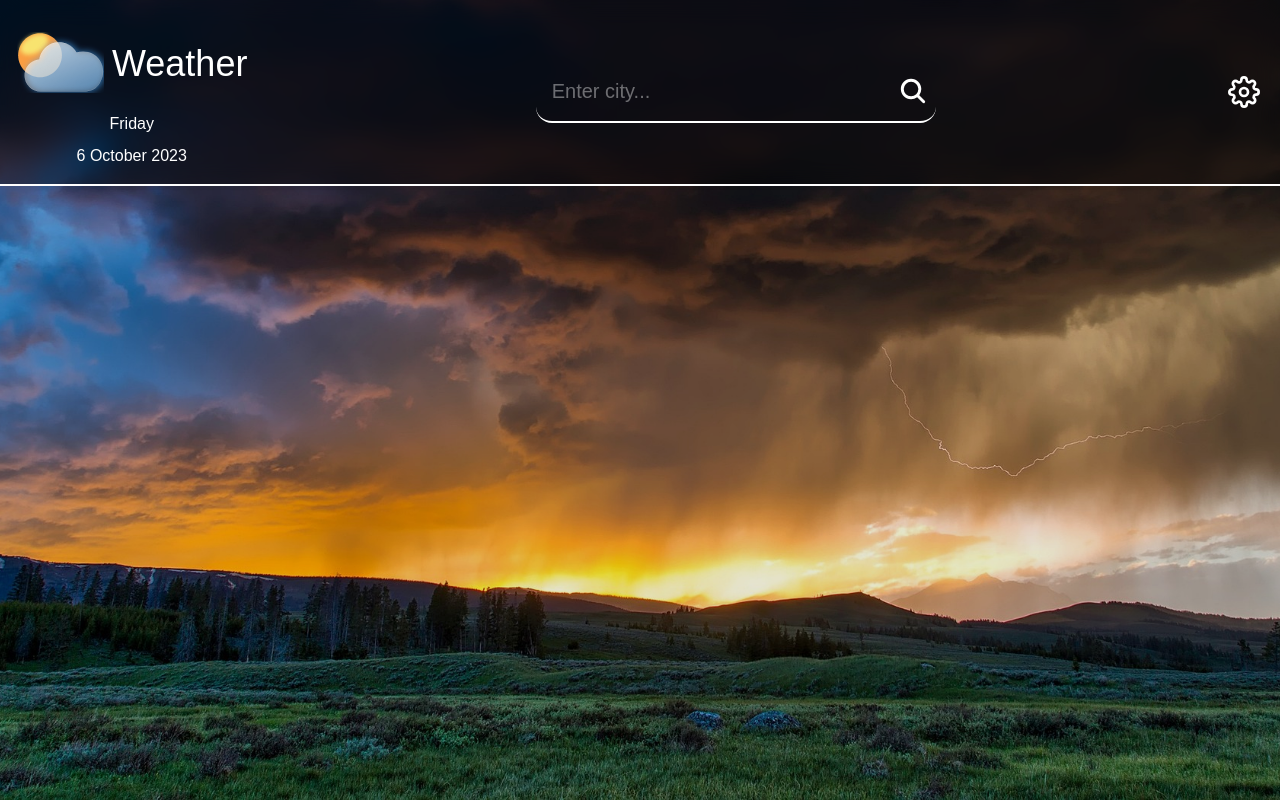
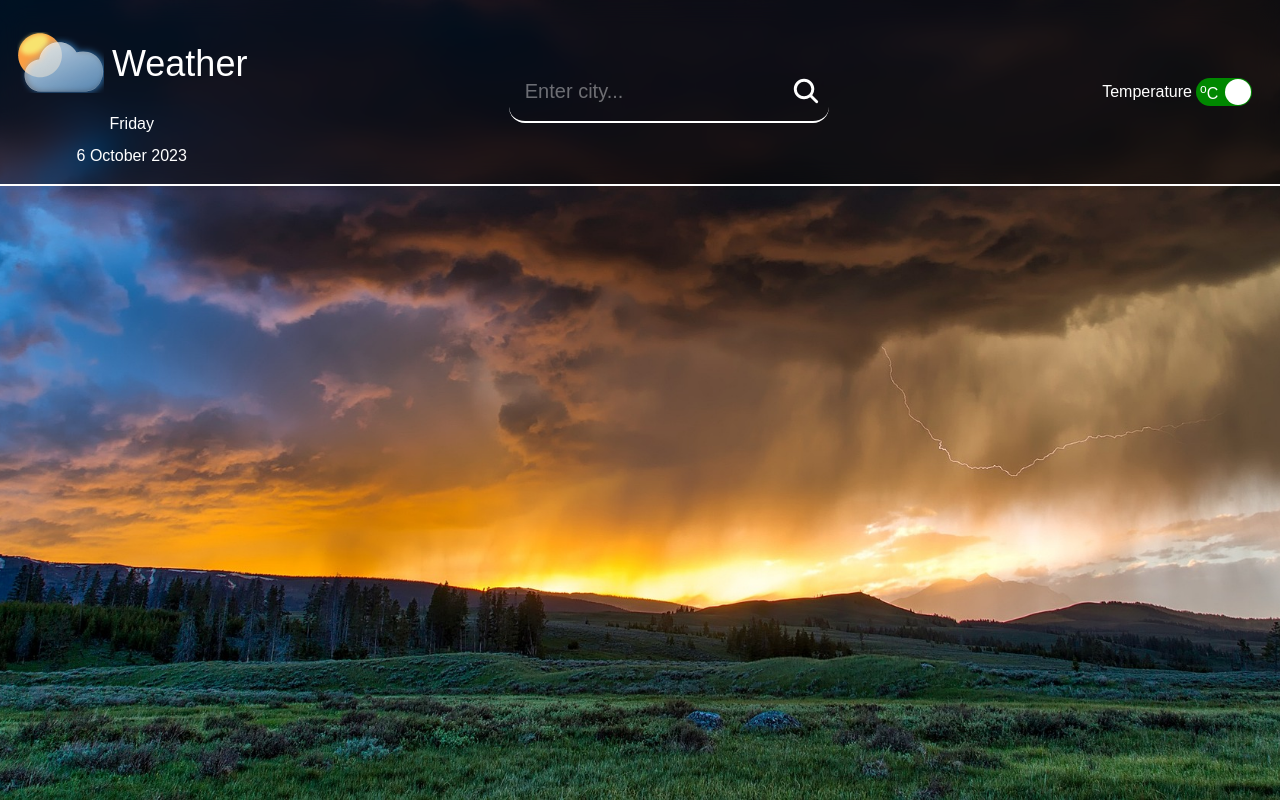
Before and after one commit to Andrgoit/react-weather-app, a React (Create React App) app: page / in a window 1280 px wide. Built offline with nearby package versions, Linux system fonts and the light colour scheme; no server answers.

Commit message:
fix adaptive

```diff
--- a/src/App.js
+++ b/src/App.js
@@ -1,36 +1,17 @@
-import { useEffect, useState } from "react";
+import { useEffect } from "react";
+
 import { useSelector, useDispatch } from "react-redux";
-import { toggleStaticBg } from "./redux/setting/settingSlice";
 import { fetchWeather } from "./redux/weather/weatherOperations";
 import { SelectLocation } from "./redux/weather/weatherSelectors";
+import { SelectQuery } from "./redux/query/querySelectors";
 
-import {
-  VideoBg,
-  ImageBg,
-  Header,
-  Banner,
-  Current,
-  Forecast,
-} from "./components";
-import ModalWindow from "./components/Modal/Modal";
+import { ImageBg, Header, Current, Forecast } from "./components";
 
 function App() {
-  const [modalIsOpen, setIsOpen] = useState(false);
-  const staticBg = useSelector((store) => store.setting.staticBg);
-  const city = useSelector((store) => store.query.query);
+  const city = useSelector(SelectQuery);
   const location = useSelector(SelectLocation);
   const dispatch = useDispatch();
 
-  function openModal() {
-    setIsOpen(true);
-  }
-
-  function closeModal() {
-    setIsOpen(false);
-  }
-  function staticBackground() {
-    dispatch(toggleStaticBg());
-  }
   useEffect(() => {
     if (city) {
       dispatch(fetchWeather(city));
@@ -38,23 +19,15 @@ function App() {
   }, [city, dispatch]);
 
   return (
-    <div className=" w-full h-screen relative ">
-      {staticBg ? <ImageBg /> : <VideoBg />}
-      <Header openModal={openModal} />
-      {/* <Banner /> */}
+    <ImageBg>
+      <Header />
       {location && (
-        <div className="absolute top-1/4 left-1/3 flex flex-col gap-8 items-center">
+        <div className="flex flex-col gap-6 items-center">
           <Current />
           <Forecast />
         </div>
       )}
-      <ModalWindow
-        modalIsOpen={modalIsOpen}
-        closeModal={closeModal}
-        staticBackground={staticBackground}
-        staticBg={staticBg}
-      />
-    </div>
+    </ImageBg>
   );
 }
 
--- a/src/components/Current/Current.jsx
+++ b/src/components/Current/Current.jsx
@@ -1,4 +1,5 @@
 import { useSelector } from "react-redux";
+import { SelectIsCelsius } from "../../redux/setting/settingSelectors";
 import { BsGeoAlt } from "react-icons/bs";
 import { GiWindsock } from "react-icons/gi";
 import { WiHumidity } from "react-icons/wi";
@@ -29,12 +30,15 @@ export default function Current() {
   const location = useSelector(SelectLocation);
   const current = useSelector(SelectCurrent);
   const forecast = useSelector(SelectForecast);
+  const isCelsius = useSelector(SelectIsCelsius);
 
   const { name, country } = location;
 
   const {
     temp_c,
+    temp_f,
     feelslike_c,
+    feelslike_f,
     wind_kph,
     humidity,
     is_day,
@@ -43,8 +47,10 @@ export default function Current() {
 
   const {
     astro: { sunrise, sunset },
-    day: { mintemp_c, maxtemp_c },
+    day: { mintemp_c, maxtemp_c, mintemp_f, maxtemp_f },
   } = forecast[0];
+
+  // const temp = {` isCelsius ? temp_c: temp_f`};
 
   return (
     <motion.div
@@ -52,10 +58,10 @@ export default function Current() {
       animate="visible"
       variants={animation}
       custom={1}
-      className="  rounded-2xl flex flex-col bg-white/20 opacity-10   text-white py-6 px-7"
+      className="rounded-2xl flex flex-col max-w-[320px] sm:max-w-[640px] bg-black/40 text-white p-3"
     >
       <h3>Current weather:</h3>
-      <div className="flex flex-col p-3 sm:flex-row gap-20">
+      <div className="flex flex-col pt-3 sm:flex-row gap-5 justify-between">
         <div className="flex flex-col items-start justify-between">
           <div className="flex gap-3 items-center">
             <BsGeoAlt size={26} />
@@ -72,18 +78,18 @@ export default function Current() {
                 backgroundRepeat: "no-repeat",
               }}
             ></div>
-            <p className=" text-7xl">
-              {temp_c} <sup>o</sup>
+            <p className=" text-6xl">
+              {isCelsius ? temp_c : temp_f} <sup>o</sup>
             </p>
           </div>
           <p className=" text-2xl">{text}</p>
         </div>
         {/* другая сторона */}
-        <div className="flex w-72 flex-col items-start gap-4">
+        <div className="flex w-72 flex-col items-center sm:items-start gap-4">
           <div className="flex gap-3 text-2xl font-medium">
             <p className="text-sky-300">Feels like:</p>
             <p>
-              {feelslike_c} <sup>o</sup>
+              {isCelsius ? feelslike_c : feelslike_f} <sup>o</sup>
             </p>
           </div>
           <div className="flex gap-3  items-center">
@@ -113,7 +119,7 @@ export default function Current() {
             <div className="flex items-center gap-2">
               <span className="text-sky-300">min: </span>
               <p>
-                {mintemp_c}
+                {isCelsius ? mintemp_c : mintemp_f}
                 <sup>o</sup>
               </p>
             </div>
@@ -121,7 +127,7 @@ export default function Current() {
             <div className="flex items-center gap-2">
               <span className="text-sky-300">max: </span>
               <p>
-                {maxtemp_c}
+                {isCelsius ? maxtemp_c : maxtemp_f}
                 <sup>o</sup>
               </p>
             </div>
--- a/src/components/Forecast/Forecast.jsx
+++ b/src/components/Forecast/Forecast.jsx
@@ -1,8 +1,11 @@
 import { useSelector } from "react-redux";
 import { SelectForecast } from "../../redux/weather/weatherSelectors";
-import { motion } from "framer-motion";
+import { SelectIsCelsius } from "../../redux/setting/settingSelectors";
+
 import weekDay from "../../utils/weekDay";
 import { forecastGetWeatherIcon } from "../../utils/forecastGetWeatherIcon";
+
+import { motion } from "framer-motion";
 
 const animation = {
   hidden: { x: 100, opacity: 0 },
@@ -15,6 +18,7 @@ const animation = {
 
 export default function Forecast() {
   const forecast = useSelector(SelectForecast);
+  const isCelsius = useSelector(SelectIsCelsius);
   const newForecast = forecast.slice(1);
 
   const elements = newForecast.map(
@@ -23,10 +27,15 @@ export default function Forecast() {
       day: {
         maxtemp_c,
         mintemp_c,
+        maxtemp_f,
+        mintemp_f,
         condition: { code, text },
       },
     }) => (
-      <li key={date} className="text-2xl flex flex-col gap-4 items-center">
+      <li
+        key={date}
+        className="text-2xl max-w-full flex flex-col gap-4 items-center border-white first:border-b-[1px] sm:max-w-xs sm:first:border-b-0 p-3"
+      >
         <p>{weekDay(date)}</p>
         <div
           className=" w-32 h-32"
@@ -38,8 +47,8 @@ export default function Forecast() {
         ></div>
         <p>{text}</p>
         <p>
-          {mintemp_c}
-          <sup>o </sup>/ {maxtemp_c}
+          {isCelsius ? mintemp_c : mintemp_f}
+          <sup>o </sup>/{isCelsius ? maxtemp_c : maxtemp_f}
           <sup>o</sup>
         </p>
       </li>
@@ -52,10 +61,12 @@ export default function Forecast() {
       animate="visible"
       variants={animation}
       custom={1}
-      className=" bg-white/20 text-white py-6 px-7 rounded-xl"
+      className=" bg-black/40 text-white p-3 rounded-xl"
     >
       <h3>Extended forecast:</h3>
-      <ul className="  flex flex-col gap-8 sm:flex-row p-3 ">{elements}</ul>
+      <ul className="flex flex-col max-w-xs sm:max-w-full sm:flex-row sm:gap-4">
+        {elements}
+      </ul>
     </motion.div>
   );
 }
--- a/src/components/Header/Header.jsx
+++ b/src/components/Header/Header.jsx
@@ -1,7 +1,8 @@
 import Logo from "./Logo/Logo";
 import Date from "../Date/Date";
+import Setting from "../Setting/Setting";
 import SearchForm from "./SearchForm/SearchForm";
-import { FiSettings } from "react-icons/fi";
+
 import { motion } from "framer-motion";
 
 const animation = {
@@ -16,27 +17,22 @@ const animation = {
   }),
 };
 
-export default function Header({ openModal }) {
+export default function Header() {
   return (
     <motion.div
       initial="hidden"
-      whileInView="visible"
+      // whileInView="visible" при загрузке экрана
+      animate="visible"
       variants={animation}
       custom={2}
-      className=" backdrop-blur-md bg-black/40 absolute flex flex-col px-4 py-4 sm:flex-row sm:justify-between items-center top-0 left-0 w-full border-b-2 border-b-white  "
-      // style={{ background: "linear-gradient(90deg, #4b6cb7 0%, #182848 100%)" }}
+      className="backdrop-blur-md bg-black/40  flex flex-col px-4 py-4 sm:flex-row sm:justify-between items-center top-0 left-0 right-0 w-full border-b-2 border-b-white"
     >
       <div className="flex flex-col items-center">
         <Logo />
         <Date />
       </div>
       <SearchForm />
-      <div
-        onClick={openModal}
-        className=" cursor-pointer w-10 h-10 transition-colors duration-300 ease-in-out text-white rounded-full hover:bg-slate-400 hover:text-black flex items-center justify-center"
-      >
-        <FiSettings size={32} />
-      </div>
+      <Setting />
     </motion.div>
   );
 }
--- a/src/components/Header/SearchForm/SearchForm.jsx
+++ b/src/components/Header/SearchForm/SearchForm.jsx
@@ -20,7 +20,7 @@ export default function SearchForm() {
   return (
     <form
       onSubmit={handlerSubmit}
-      className=" bg-transparent border-b-2 border-b-white rounded-2xl py-2 px-2 flex items-center w-[400px]"
+      className=" bg-transparent border-b-2 border-b-white rounded-2xl py-2 px-2 flex items-center max-w-[320px] sm:w-[400px]"
     >
       <input
         onChange={(e) => setQ(e.target.value)}
--- a/src/components/ImageBg/ImageBg.jsx
+++ b/src/components/ImageBg/ImageBg.jsx
@@ -1,14 +1,16 @@
 import bg from "../../assets/img/bg.jpg";
 
-export default function ImageBg() {
+export default function ImageBg({ children }) {
   return (
-    <div>
-      <img
-        src={bg}
-        alt="background"
-        className="w-full h-screen absolute top-0 object-cover z-[-1]"
-      />
-      <div className="w-full h-screen bg-black opacity-10"></div>
+    <div
+      className="w-full min-h-screen flex flex-col gap-6 items-center"
+      style={{
+        backgroundImage: `url(${bg})`,
+        backgroundSize: "cover",
+        backgroundPosition: "center",
+      }}
+    >
+      {children}
     </div>
   );
 }
--- /dev/null
+++ b/src/components/Setting/Setting.jsx
@@ -0,0 +1,31 @@
+import Switch from "react-switch";
+import { useSelector, useDispatch } from "react-redux";
+import { toggleCelsius } from "../../redux/setting/settingSlice";
+import { SelectIsCelsius } from "../../redux/setting/settingSelectors";
+
+export default function Setting() {
+  const isCelsius = useSelector(SelectIsCelsius);
+  const dispatch = useDispatch();
+
+  return (
+    <div className="text-white p-3 flex flex-col items-end gap-3">
+      <div className="flex items-center gap-1 ">
+        <p>Temperature</p>
+        <Switch
+          uncheckedIcon={
+            <p className=" p-1">
+              <sup>o</sup>F
+            </p>
+          }
+          checkedIcon={
+            <p className=" p-1">
+              <sup>o</sup>C
+            </p>
+          }
+          onChange={() => dispatch(toggleCelsius())}
+          checked={isCelsius}
+        />
+      </div>
+    </div>
+  );
+}
--- a/src/index.css
+++ b/src/index.css
@@ -7,8 +7,8 @@
 @import url("https://fonts.googleapis.com/css2?family=Handlee&display=swap");
 
 body {
-  height: 100vh;
   margin: 0;
+  padding: 0;
   font-family: "Montserrat", sans-serif;
   -webkit-font-smoothing: antialiased;
   -moz-osx-font-smoothing: grayscale;
--- /dev/null
+++ b/src/redux/query/querySelectors.js
@@ -0,0 +1 @@
+export const SelectQuery = (store) => store.query.query;
--- /dev/null
+++ b/src/redux/setting/settingSelectors.js
@@ -0,0 +1 @@
+export const SelectIsCelsius = (store) => store.setting.isCelsius;
--- a/src/utils/getWeatherIcon.js
+++ b/src/utils/getWeatherIcon.js
@@ -2,13 +2,11 @@ import dayIcons from "../data/dayIcons";
 import nightIcons from "../data/nightIcons";
 
 export const getWeatherIcon = (isDay, code) => {
-  if (isDay > 0) {
+  if (isDay) {
     const [{ icon }] = dayIcons.filter((icons) => icons.code === code);
-    console.log(icon);
     return icon;
   } else {
     const [{ icon }] = nightIcons.filter((icons) => icons.code === code);
-    console.log(icon);
     return icon;
   }
 };
```
Also changed, not shown: src/redux/setting/settingSlice.js (+4 -4 lines).
